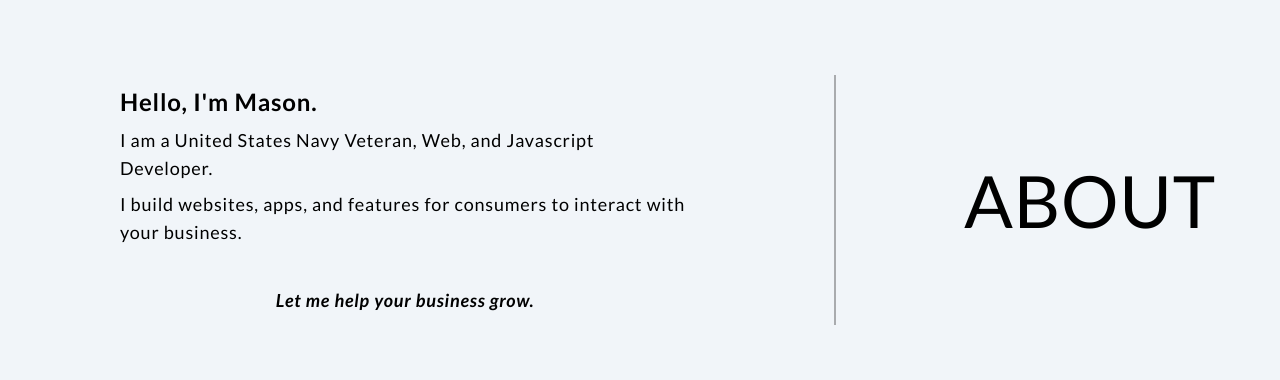
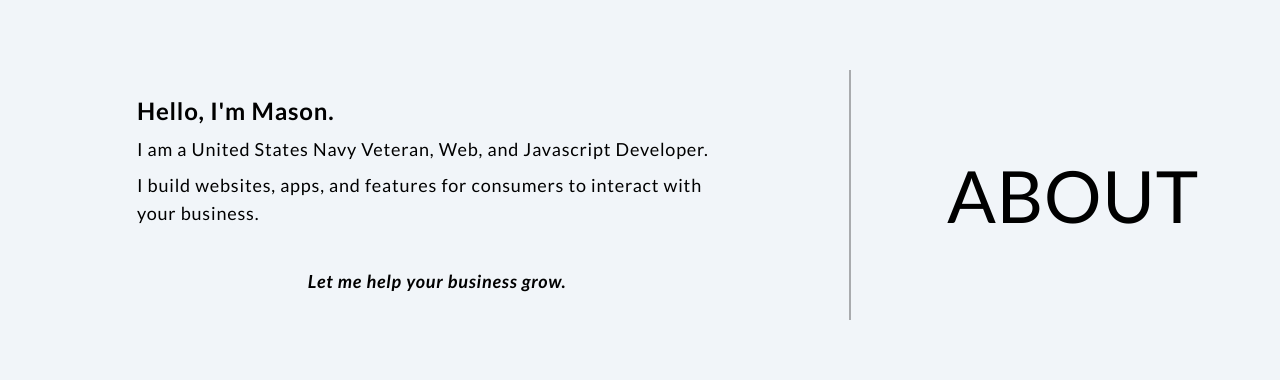
Before and after one commit to mdubelbeis/portfolio-v2, a React (Vite) app: page / in a window 1280 px wide. Shown: the part 788-1168 px from the top of the page. Built offline with nearby package versions, Linux system fonts and the light colour scheme.

Commit message:
spacing correction

```diff
--- a/src/components/About.tsx
+++ b/src/components/About.tsx
@@ -2,8 +2,8 @@ import Button from '../ui/Button';
 
 const About: React.FC = () => {
   return (
-    <section className="font-hero-text flex flex-col items-center justify-center gap-14 bg-slate-100 py-32 tracking-wider text-black md:px-8 lg:gap-20 lg:py-72">
-      <div className="font-hero-text flex flex-col items-center justify-center gap-14 md:px-8 lg:flex-row-reverse lg:gap-32">
+    <section className="font-hero-text flex flex-col items-center justify-center gap-14 bg-slate-100 py-32 tracking-wider text-black md:px-10 lg:gap-20 lg:py-72">
+      <div className="font-hero-text flex flex-col items-center justify-center gap-14 md:px-10 lg:flex-row-reverse lg:gap-24">
         <h2 className="font-hero-text text-center text-5xl text-black lg:text-7xl">ABOUT</h2>
         <div className="hidden lg:block lg:h-[250px] lg:border-l-2 lg:border-black lg:opacity-30"></div>
         <div className="flex max-w-2xl flex-col items-center justify-center gap-2 p-4 text-left text-lg">
--- a/src/components/Skills.tsx
+++ b/src/components/Skills.tsx
@@ -15,7 +15,7 @@ const ICONS = [
 
 const Skills: React.FC = () => {
   return (
-    <section className="relative flex w-full flex-col items-center justify-start bg-slate-800 bg-blue-reaction bg-cover bg-center bg-no-repeat px-4 py-32 text-white bg-blend-soft-light lg:flex-row lg:items-center lg:justify-center lg:gap-20 xl:gap-40">
+    <section className="xl:gap-26 relative flex w-full flex-col items-center justify-start bg-slate-800 bg-blue-reaction bg-cover bg-center bg-no-repeat px-4 py-32 text-white bg-blend-soft-light lg:flex-row lg:items-center lg:justify-center lg:gap-20 lg:px-28">
       <div className="p-4">
         <h2 className="font-hero-text mb-2 text-5xl tracking-widest text-white lg:text-7xl">SKILLS</h2>
       </div>
```
